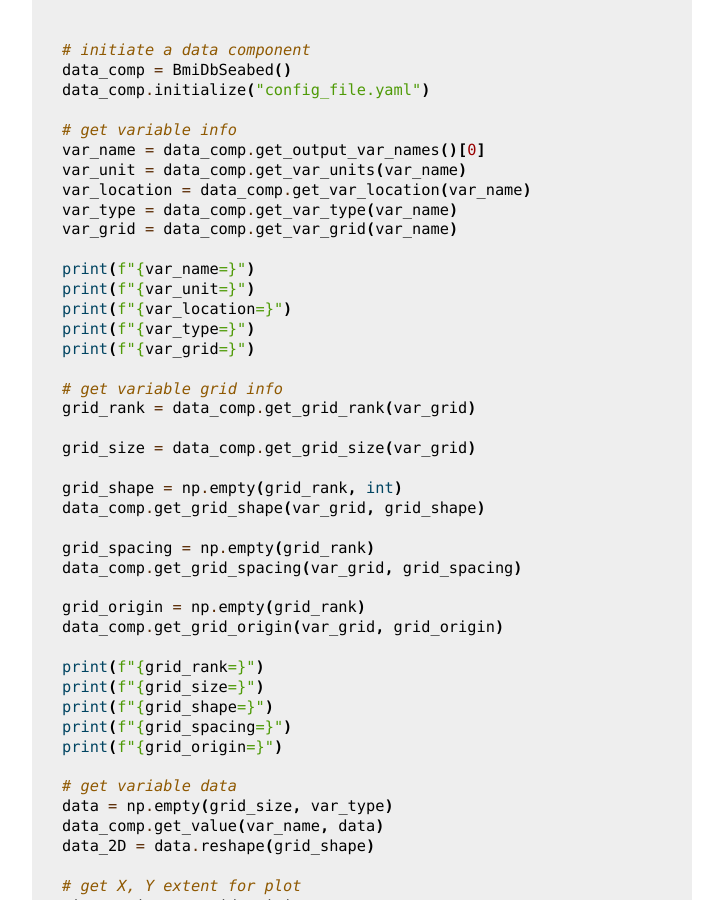
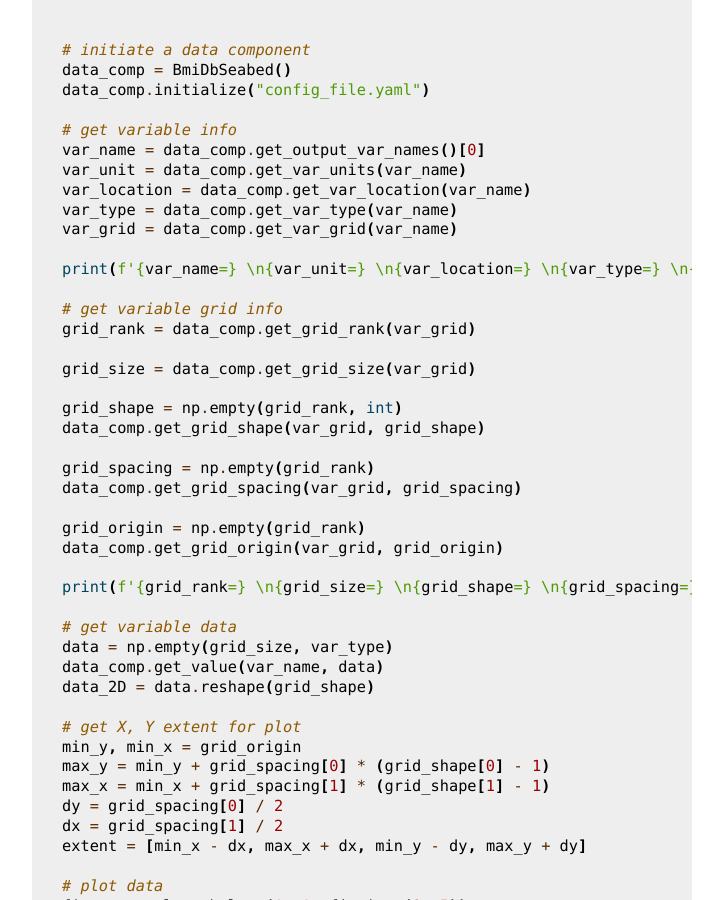
Before and after one commit to gantian127/bmi_dbseabed, a Sphinx documentation site: the page built from docs/source/index.md, in a window 1280 px wide and 900 px high, scrolled down 2295 px. Shown: the whole window, without its empty margins (388-1111 px from the left). Built offline with Sphinx 7.4.7, drawn with Linux system fonts in a browser that asks for light colours.

Commit message:
update example code for print()

```diff
--- a/docs/source/index.md
+++ b/docs/source/index.md
@@ -107,11 +107,7 @@ var_location = data_comp.get_var_location(var_name)
 var_type = data_comp.get_var_type(var_name)
 var_grid = data_comp.get_var_grid(var_name)
 
-print(f"{var_name=}")
-print(f"{var_unit=}")
-print(f"{var_location=}")
-print(f"{var_type=}")
-print(f"{var_grid=}")
+print(f'{var_name=} \n{var_unit=} \n{var_location=} \n{var_type=} \n{var_grid=}')
 
 # get variable grid info
 grid_rank = data_comp.get_grid_rank(var_grid)
@@ -127,11 +123,7 @@ data_comp.get_grid_spacing(var_grid, grid_spacing)
 grid_origin = np.empty(grid_rank)
 data_comp.get_grid_origin(var_grid, grid_origin)
 
-print(f"{grid_rank=}")
-print(f"{grid_size=}")
-print(f"{grid_shape=}")
-print(f"{grid_spacing=}")
-print(f"{grid_origin=}")
+print(f'{grid_rank=} \n{grid_size=} \n{grid_shape=} \n{grid_spacing=} \n{grid_origin=}')
 
 # get variable data
 data = np.empty(grid_size, var_type)
```
Also changed, not shown: README.md (+2 -10 lines).
